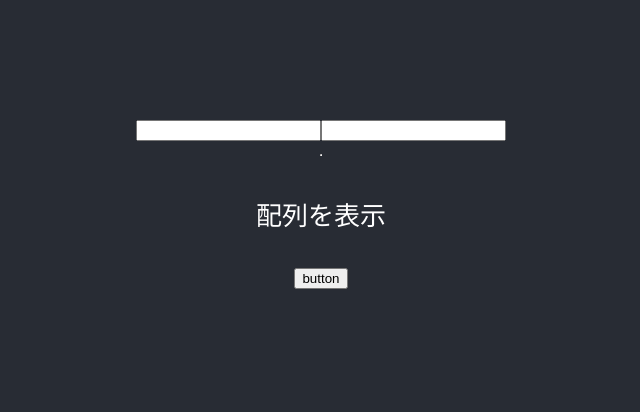
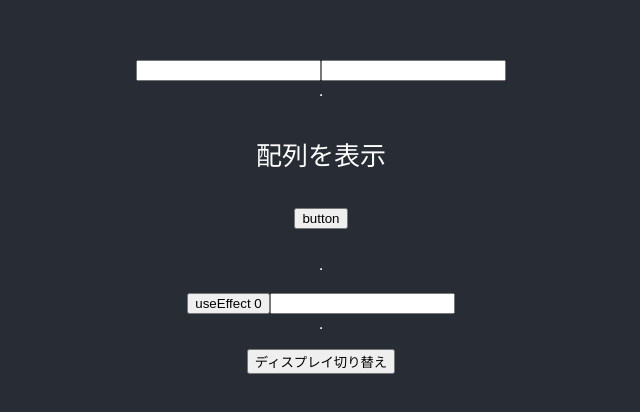
Before and after one commit to waaawoo/react-basic, a React (Create React App) app: page / in a window 1280 px wide. Shown: the part 188-600 px from the top of the page, without its empty margins (319-959 px from the left). Built offline with nearby package versions, Linux system fonts and the light colour scheme.

Commit message:
UseEffect (Cleanup)

```diff
--- a/src/App.js
+++ b/src/App.js
@@ -4,6 +4,8 @@
 // コンポーネントインポート
 import Basic1 from "./components/Basic1"
 import Basic2 from "./components/Basic2"
+import Basic3 from "./components/BasicUseEffect"
+import TimerCom from "./components/TimerContainer"
 
 
 function App() {
@@ -15,6 +17,10 @@
         <Basic1 name="Hooks" />
         <hr/>
         <Basic2 />
+        <hr/>
+        <Basic3/>
+        <hr/>
+        <TimerCom/>
       </header>
     </div>
   );
--- /dev/null
+++ b/src/components/BasicUseEffect.js
@@ -0,0 +1,31 @@
+// useEffectはある一回の処理のみ
+// APIなどでの一回など
+
+import React, {useState, useEffect} from 'react'
+
+const BasicUseEffect = () => {
+
+  const [count, setCount] = useState(0)
+  const [item, setItem] = useState("")
+
+  // レンダリングされるたびに実行される
+  useEffect(() => {
+    alert("Effect")
+    // 第二引数に[]をつけると1回目のレンダリングのみになる
+    // []を記載すると[]の中身が変化すると実行される Stateを指定する
+  },[count])
+
+  return (
+    <div>
+      {/* クリックしたらcountが１上がる動作 */}
+      <button onClick={()=> setCount(pc=>pc+1)}>useEffect {count}</button>
+      {/* useEffectを使用すると */}
+      <input type="text"
+        value={item}
+        onChange={e=>setItem(e.target.value)}
+      />
+    </div>
+  )
+}
+
+export default BasicUseEffect
--- /dev/null
+++ b/src/components/Timer.js
@@ -0,0 +1,26 @@
+import React,{useState, useEffect} from 'react'
+
+const Timer = () => {
+
+  const [count, setCount] = useState(0)
+  const time = () =>{
+    setCount(p => p + 1)
+  }
+
+  useEffect(() => {
+    // 1秒ごとに上がる
+    const interval = setInterval(time, 1000)
+    return () => {
+      // コンポーネントが破棄された場合、falseになった場合 cleanup
+      clearInterval(interval)
+      console.log("clear")
+    }
+  },[])
+  return (
+    <div>
+      <h1>{count}</h1>
+    </div>
+  )
+}
+
+export default Timer
--- /dev/null
+++ b/src/components/TimerContainer.js
@@ -0,0 +1,18 @@
+import React, {useState} from 'react'
+import Timer from "./Timer"
+
+const TimerContainer = () => {
+
+  // ディスプレイのOnOffを切り替えるためのステート
+  const [display, setDisplay] = useState(false)
+
+  return (
+    <div>
+      <button onClick={()=> setDisplay(!display)}>ディスプレイ切り替え</button>
+      {/* 論理積で表示判定をする */}
+      { display && <Timer /> }
+    </div>
+  )
+}
+
+export default TimerContainer
```
